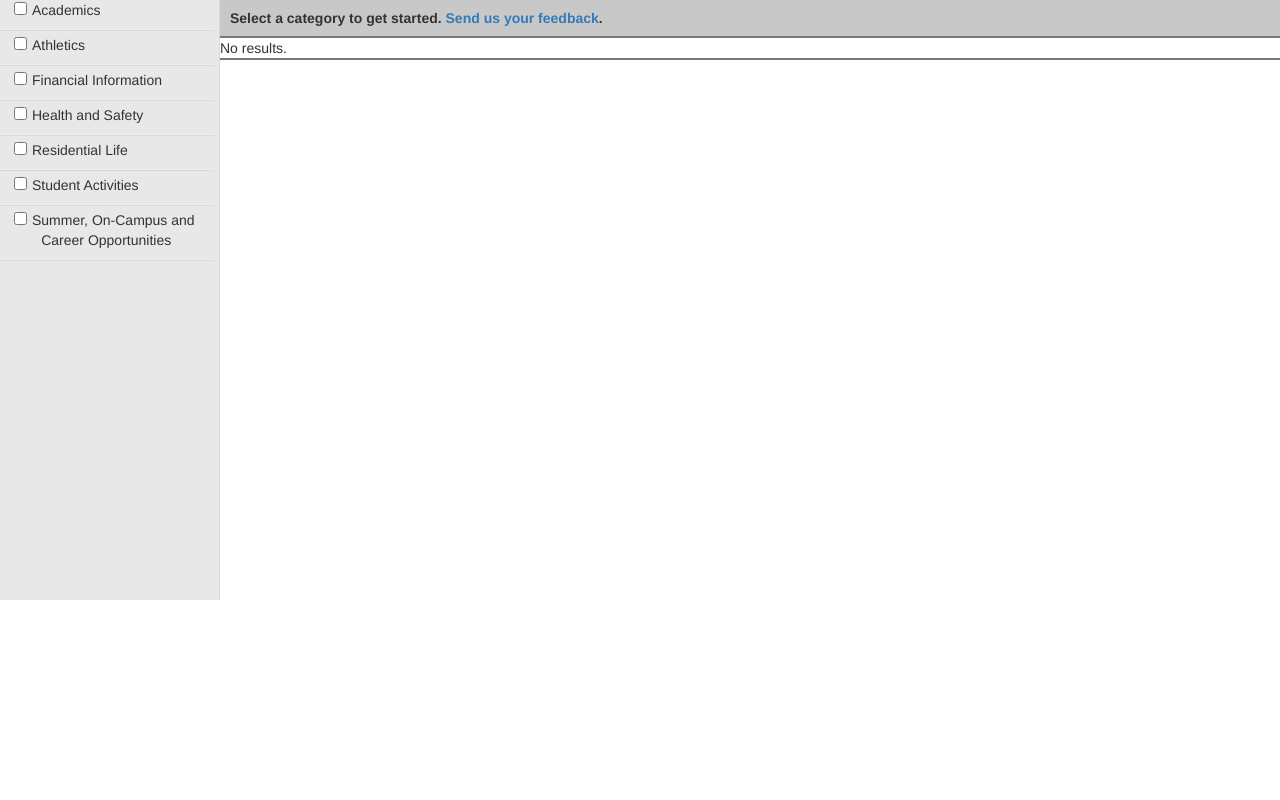
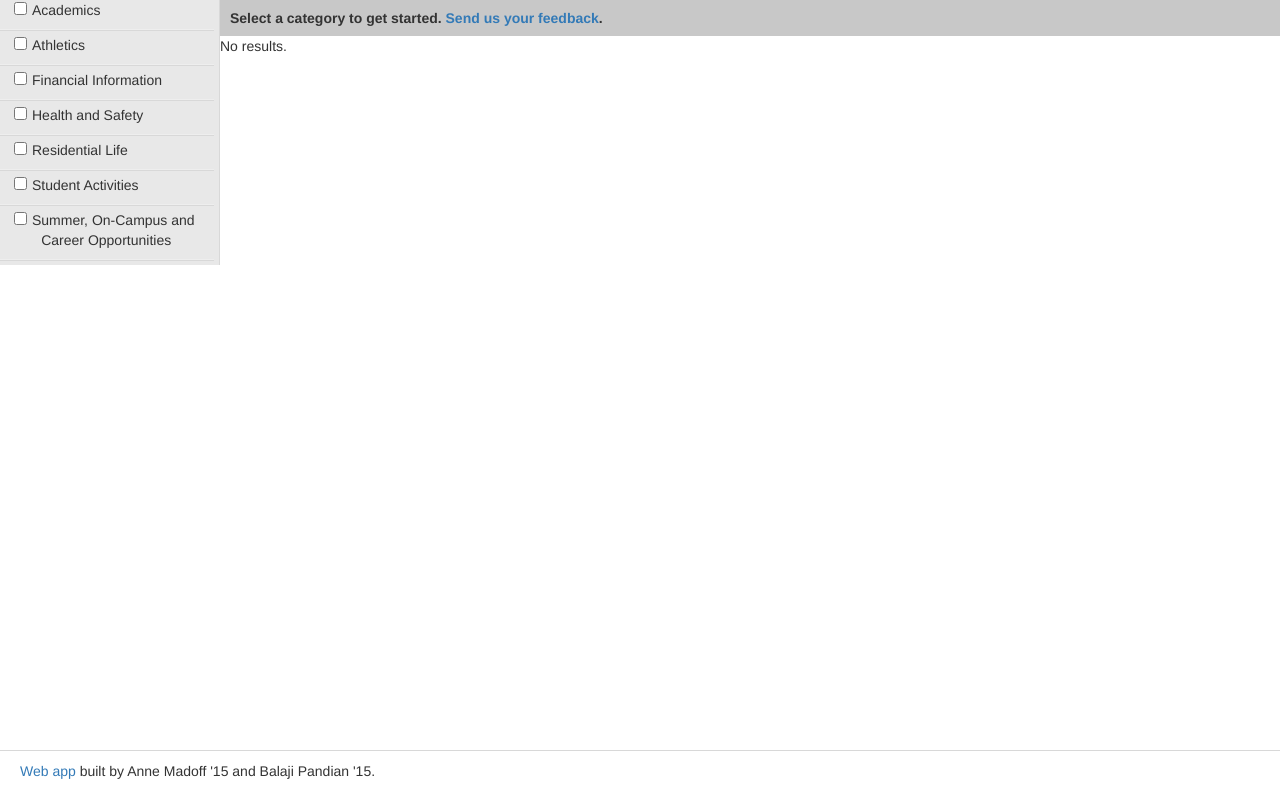
Before and after one commit to Harvard-ATG/CampusResources, a CodeIgniter app: page / in a window 1280 px wide. Run offline with CodeIgniter, Linux system fonts and the light colour scheme; some libraries are stand-ins or nearby versions.

Commit message:
added footer, remove fixed height on results, and debug flag for console logging.

```diff
--- a/app/application/views/home_view.php
+++ b/app/application/views/home_view.php
@@ -30,8 +30,7 @@
         </div>
         -->
 
-	    <div class="main">
-
+	    <div class="body">
             <div id='checkboxes'>
 	        	<p><label class="cat1"><input type="checkbox" id="cat1Academics" class='cat1' name="Academics" value="Academics">Academics</label><br>
 	        		<div id='cat2Academics'>
@@ -93,11 +92,21 @@
 				</div>
 		    </div>
 	    </div>
+        <div class="footer"><a href="https://github.com/Harvard-ATG/CampusResources/wiki">Web app</a> built by Anne Madoff '15 and Balaji Pandian '15.</div>
     </div>
 
     <script>
+(function() {
+    var jsonLinkData = []; // updated via AJAX call
+    var AJAX_SEARCH_URL = '<?php echo site_url('home/search'); ?>';
+    var debug = false;
 
-    var jsonLinkData = [];
+    function logdata() {
+        // delegate to console.log when debugging is enabled
+        if(debug) {
+            console.log.apply(console, arguments);
+        }
+    }
 
     function emptyresults() {
         var emptyhtml = '<tr class="noresults"><td>No results.</td></tr>';
@@ -153,7 +162,6 @@
     	$("#cat2Health").hide();
     	$("#cat2Residential").hide();
     	$("#text_search").hide();
-    	$("#results").height(600);
 
     	$(".cat1").attr("checked",false);
     	$(".cat2").attr("checked",false);
@@ -314,20 +322,20 @@
 		}
 
         showhelp(categories.length==0?true:false);
-		console.log(categories);
+		logdata(categories);
 
         showloadmask(true);
 		$.ajax({
 			type: "POST",
-	        url: '<?php echo site_url('home/search'); ?>',
+	        url: AJAX_SEARCH_URL,
 	        data: {
 	        		categories:JSON.stringify(categories)
 	        	  },
 	        complete: function (xhr, status) {
                 showloadmask(false);
-	        	console.log(xhr);
+	        	logdata(xhr);
 		    	if (status === 'error' || xhr.statusText != "OK") {
-		    		console.log(xhr);
+		    		logdata(xhr);
 			        alert("Could not complete search.");
 			    }
 			    else {
@@ -336,19 +344,18 @@
 			        {
 			        	$("#textBox").val("");
 			        	$("#text_search").hide();
-			        	$("#results").height(600);
-                        emptyresults();
-			        	return;
-			        }
-			        $("#text_search").show();
-			        $("#results").height(560);
-			        jsonLinkData = JSON.parse(xhr.responseText);
-                    addresults(jsonLinkData);
+                        emptyresults()
+			        } else {
+                        $("#text_search").show();
+                        jsonLinkData = JSON.parse(xhr.responseText);
+                        addresults(jsonLinkData);
+                    }
 			    }
 			}
 		});
 
 	}
+})();
 	</script>
 
     <script type="text/javascript">
--- a/app/assets/css/style.css
+++ b/app/assets/css/style.css
@@ -1,24 +1,38 @@
-body{
+html, body{
 	font-family: 'Arimo', sans-serif;
 	background-color: transparent;
+    margin:0;
+    padding:0;
+    height:100%;
 }
 
+#container{
+    position:relative;
+    min-height: 100%;
+    text-align:left;
+    margin: 0 auto;
+}
 .header {
 	margin-bottom: 20px;
 }
-
-#container{
-   text-align:left;
-   margin: 0 auto;
+.body {
+    padding: 0;
+    padding-bottom: 50px; /* height of footer */
+}
+.footer {
+    position:absolute;
+    bottom:0;
+    width:100%;
+    height: 50px;
+    padding: 10px 20px;
+    border-top: 1px solid #D8D8D8;
 }
 
 #checkboxes{
-	overflow-y: auto;
 	float:left;
     vertical-align:text-center;
     background:#E8E8E8;
     width:220px;
-    height:600px;
     padding-right: 5px;
     margin-right: auto;
     margin-left: auto;
@@ -33,13 +47,11 @@ body{
     height: 1px;
 }
 #resultsWrapper {
-    margin-left: 5px;
+    margin:0;
+    margin-left: 220px;
 }
 #results{
-	overflow-y: auto;
-	margin-bottom: 20px;
     background:#fff;
-    height:600px;
     position:relative;
 }
 #loadResultsMask {
@@ -61,7 +73,6 @@ body{
 }
 
 #text_search, #searchHelp {
-	overflow-y: auto;
 	background:#C8C8C8;
 }
 #text_search {
@@ -86,6 +97,12 @@ body{
 tr {
 	border-top: 2px solid #777777;
 	border-bottom:  2px solid #777777;
+}
+tr:first-child {
+    border-top: none;
+}
+tr:last-child {
+    border-bottom: none;
 }
 
 td {
```
